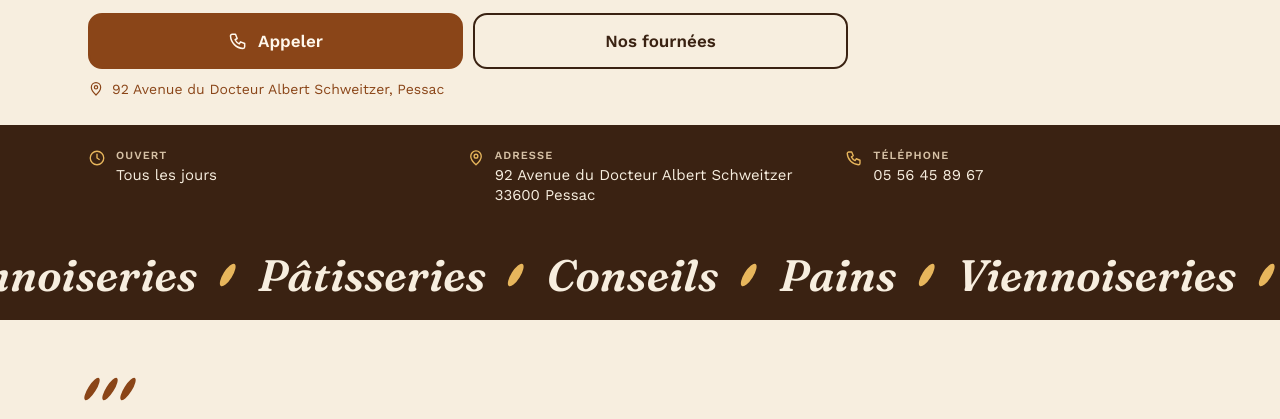
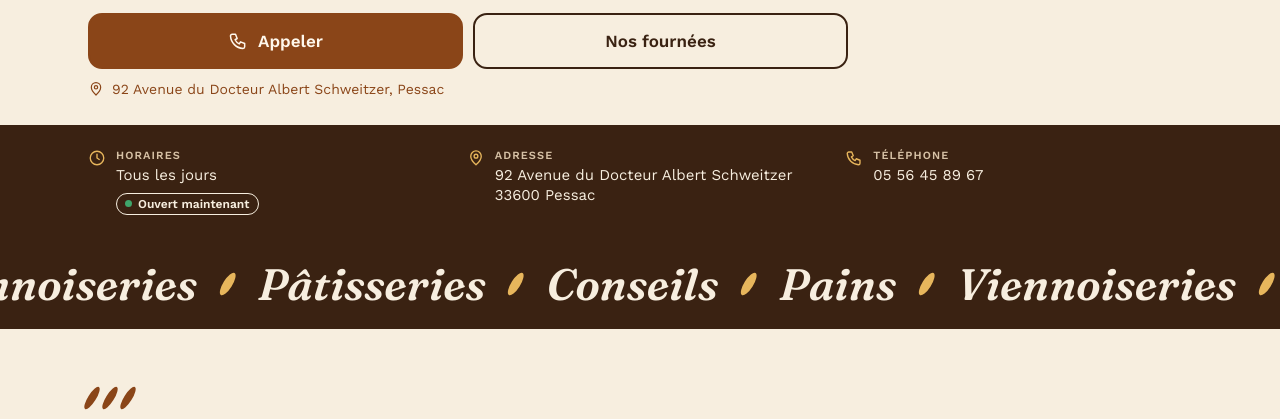
Before and after one commit to Kirazox/demos, a plain HTML site: page berenils-pessac/index.html in a window 1280 px wide. Shown: the part 675-1094 px from the top of the page. Drawn offline with nearby package versions, Linux system fonts and the light colour scheme.

Commit message:
Démo berenils-pessac : index.html

```diff
--- a/berenils-pessac/index.html
+++ b/berenils-pessac/index.html
@@ -62,6 +62,10 @@ a{color:#8A4518}a:hover{color:#3A2212}
 }
 
 td.ferme{color:#664B39!important}
+/* ---- Badge « Ouvert maintenant / Fermé » (caché par défaut, affiché par le JavaScript) ---- */
+.statut{align-self:flex-start;white-space:nowrap;margin-top:5px;font-size:12px;font-weight:600;line-height:1.5;padding:1px 9px 1px 8px;border:1px solid currentColor;border-radius:999px}
+.statut>span:before{content:"";display:inline-block;width:7px;height:7px;border-radius:50%;margin-right:6px;vertical-align:1px;background:#3FA66B}
+.statut>[data-etat=ferme]:before{background:#D0573F}
 /* ---- Tailles des noms longs (classe calculée par assemblage.classe_nom) ---- */
 .nom-l{--k:1}.nom-m{--k:.82}.nom-s{--k:.66}.nom-xs{--k:.52}
 /* ---- Ordinateur : contenu limité à 1200 px, marges de 48 px ---- */
@@ -119,7 +123,7 @@ td.ferme{color:#664B39!important}
 </section>
 
 <section aria-label="Infos pratiques" style="background: #3A2212; display: flex; flex-wrap: wrap">
-  <div style="flex: 1 1 150px; display: flex; gap: 10px; align-items: flex-start; padding: 18px 16px; box-sizing: border-box; text-decoration: none"><svg aria-hidden="true" width="18" height="18" viewBox="0 0 24 24" fill="none" stroke="#E7B65C" stroke-width="1.8" stroke-linecap="round" stroke-linejoin="round" style="flex-shrink: 0"><circle cx="12" cy="12" r="9"/><path d="M12 7v5l3 2"/></svg><span style="display: flex; flex-direction: column; gap: 3px"><span style="font-family: 'Work Sans', system-ui, sans-serif; font-size: 11px; font-weight: 600; letter-spacing: 0.1em; text-transform: uppercase; color: #D6C1A5">Ouvert</span><span style="font-family: 'Work Sans', system-ui, sans-serif; font-size: 15px; line-height: 1.35; color: #F7EEDF">Tous les jours</span></span></div>
+  <div style="flex: 1 1 150px; display: flex; gap: 10px; align-items: flex-start; padding: 18px 16px; box-sizing: border-box; text-decoration: none"><svg aria-hidden="true" width="18" height="18" viewBox="0 0 24 24" fill="none" stroke="#E7B65C" stroke-width="1.8" stroke-linecap="round" stroke-linejoin="round" style="flex-shrink: 0"><circle cx="12" cy="12" r="9"/><path d="M12 7v5l3 2"/></svg><span style="display: flex; flex-direction: column; gap: 3px"><span style="font-family: 'Work Sans', system-ui, sans-serif; font-size: 11px; font-weight: 600; letter-spacing: 0.1em; text-transform: uppercase; color: #D6C1A5">Horaires</span><span style="font-family: 'Work Sans', system-ui, sans-serif; font-size: 15px; line-height: 1.35; color: #F7EEDF">Tous les jours</span><span class="statut" style="color:#F7EEDF" data-horaires="[[[420,1200]],[[420,1200]],[[420,1200]],[[420,1200]],[[420,1200]],[[420,1200]],[[420,1200]]]" hidden><span data-etat="ouvert" hidden>Ouvert maintenant</span><span data-etat="ferme" hidden>Fermé</span></span></span></div>
   <a href="https://www.openstreetmap.org/?mlat=44.802886&amp;mlon=-0.614055#map=18/44.802886/-0.614055" style="flex: 1 1 150px; display: flex; gap: 10px; align-items: flex-start; padding: 18px 16px; box-sizing: border-box; text-decoration: none"><svg aria-hidden="true" width="18" height="18" viewBox="0 0 24 24" fill="none" stroke="#E7B65C" stroke-width="1.8" stroke-linecap="round" stroke-linejoin="round" style="flex-shrink: 0"><path d="M12 21s-7-6.2-7-11.5A7 7 0 0 1 19 9.5C19 14.8 12 21 12 21z"/><circle cx="12" cy="9.5" r="2.5"/></svg><span style="display: flex; flex-direction: column; gap: 3px"><span style="font-family: 'Work Sans', system-ui, sans-serif; font-size: 11px; font-weight: 600; letter-spacing: 0.1em; text-transform: uppercase; color: #D6C1A5">Adresse</span><span style="font-family: 'Work Sans', system-ui, sans-serif; font-size: 15px; line-height: 1.35; color: #F7EEDF">92 Avenue du Docteur Albert Schweitzer<br>33600 Pessac</span></span></a>
   <a href="tel:+33556458967" style="flex: 1 1 150px; display: flex; gap: 10px; align-items: flex-start; padding: 18px 16px; box-sizing: border-box; text-decoration: none"><svg aria-hidden="true" width="18" height="18" viewBox="0 0 24 24" fill="none" stroke="#E7B65C" stroke-width="1.8" stroke-linecap="round" stroke-linejoin="round" style="flex-shrink: 0"><path d="M5 4h4l2 5-2.5 1.5a11 11 0 0 0 5 5L15 13l5 2v4a2 2 0 0 1-2 2A16 16 0 0 1 3 6a2 2 0 0 1 2-2"/></svg><span style="display: flex; flex-direction: column; gap: 3px"><span style="font-family: 'Work Sans', system-ui, sans-serif; font-size: 11px; font-weight: 600; letter-spacing: 0.1em; text-transform: uppercase; color: #D6C1A5">Téléphone</span><span style="font-family: 'Work Sans', system-ui, sans-serif; font-size: 15px; line-height: 1.35; color: #F7EEDF"><span style="white-space: nowrap">05 56 45 89 67</span></span></span></a>
 </section>
@@ -170,6 +174,24 @@ td.ferme{color:#664B39!important}
 
 </div>
 <script>
+/* Badge « Ouvert maintenant / Fermé » : calculé à l'heure de Paris avec les horaires écrits dans la page.
+   Les deux textes existent déjà (cachés) : on affiche le bon. Données absentes ou illisibles : rien ne s'affiche. */
+(function(){
+ var b=document.querySelector('.statut[data-horaires]');
+ if(!b)return;
+ try{
+  var s=JSON.parse(b.getAttribute('data-horaires'));   /* du lundi au dimanche : [[début, fin] en minutes] */
+  if(!Array.isArray(s)||s.length!==7)return;
+  var t={};new Intl.DateTimeFormat('en-GB',{timeZone:'Europe/Paris',weekday:'short',hour:'2-digit',
+   minute:'2-digit',hourCycle:'h23'}).formatToParts(new Date()).forEach(function(x){t[x.type]=x.value});
+  var j=['Mon','Tue','Wed','Thu','Fri','Sat','Sun'].indexOf(t.weekday),m=t.hour*60+ +t.minute;
+  if(j<0||isNaN(m))return;
+  var o=s[j].some(function(r){return m>=r[0]&&(r[1]<=r[0]||m<r[1])})   /* plage du jour (fin après minuit permise) */
+   ||s[(j+6)%7].some(function(r){return r[1]<=r[0]&&m<r[1]});        /* plage de la veille qui finit après minuit */
+  b.querySelector('[data-etat="'+(o?'ouvert':'ferme')+'"]').hidden=false;
+  b.hidden=false;
+ }catch(e){}
+})();
 /* Animations au défilement : le JavaScript ne fait que poser des marques, tout le contenu existe déjà. */
 (function(){
  var d=document.documentElement;                     /* la balise <html> */
```
